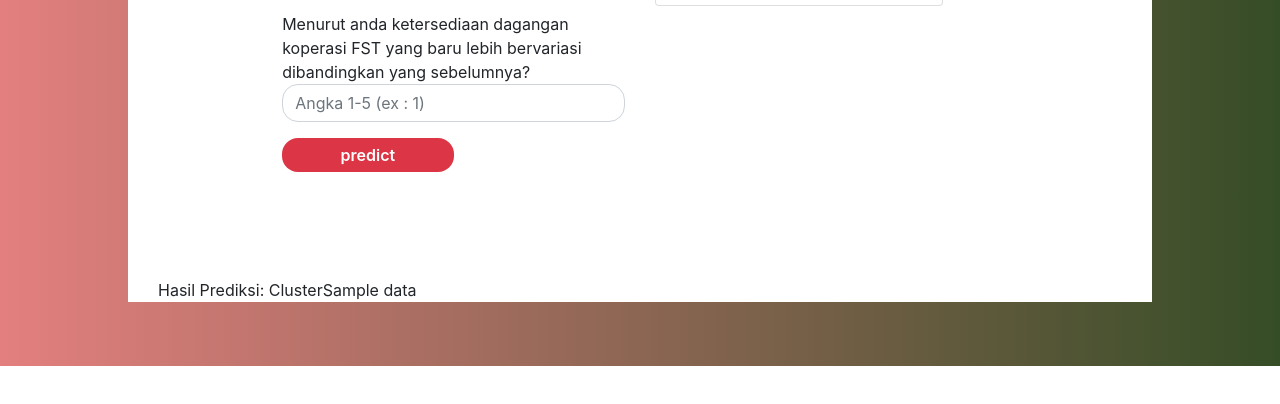
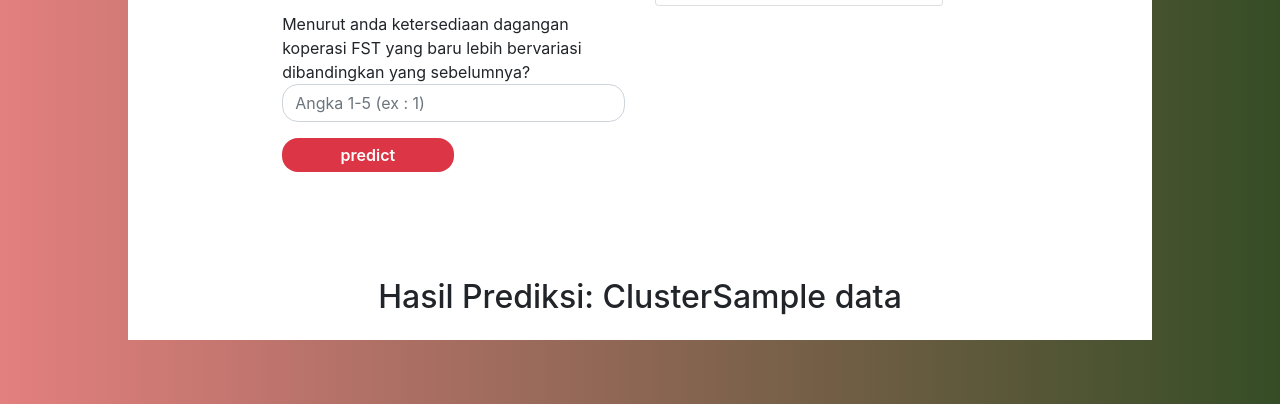
Before and after one commit to safranatha/Kopearasi-FST-predict, a Flask app: template templates/Main.html in a window 1280 px wide. Shown: the part 564-968 px from the top of the page. Before the commit the page ends 930 px from the top, so only its background shows below. Run offline with Flask 3, Linux system fonts and the light colour scheme; the template is opened without the code that fills it: most values are stand-ins (such as "Sample title", 1, 10 or a date in 2020); parts of the project's set-up code (start-up, migrations or seed data) failed here and were passed over; some libraries are stand-ins or nearby versions.

Commit message:
change css and model NB

```diff
--- a/naivebayes_testing.py
+++ b/naivebayes_testing.py
@@ -50,7 +50,7 @@ print("SPLITTING DATA 20-80".center(75,"="))
 X_train, X_test, y_train, y_test = train_test_split(X, y, test_size=0.2, random_state=20)
 
 # Bin the data
-kbins = KBinsDiscretizer(n_bins=3, encode='ordinal', strategy='uniform')
+kbins = KBinsDiscretizer(n_bins=5, encode='ordinal', strategy='uniform')
 X_train_binned = kbins.fit_transform(X_train)
 X_test_binned = kbins.transform(X_test)
 
--- a/templates/Main.html
+++ b/templates/Main.html
@@ -2,7 +2,7 @@
 <html lang="en">
 <head>
     <link href="//maxcdn.bootstrapcdn.com/bootstrap/4.1.1/css/bootstrap.min.css" rel="stylesheet" id="bootstrap-css">
-    <link rel="stylesheet" href="/CSS/style.css">
+    <link rel="stylesheet" href="{{url_for('static',filename='style.css')}}">
     <meta charset="UTF-8">
     <meta http-equiv="X-UA-Compatible" content="IE=edge">
     <meta name="viewport" content="width=device-width, initial-scale=1.0">
@@ -48,10 +48,10 @@
                  </div>
              </div>
             </div>
-         </form>
-         <div class="col-md-6">
-            <p>Hasil Prediksi: Cluster{{data}}</p>
-         </div>
+        </form>
+        <div style="text-align: center;" class="pb-3">
+           <h2>Hasil Prediksi: Cluster{{data}}</h2>
+        </div>
     </div>
 <script src="//maxcdn.bootstrapcdn.com/bootstrap/4.1.1/js/bootstrap.min.js"></script>
 <script src="//cdnjs.cloudflare.com/ajax/libs/jquery/3.2.1/jquery.min.js"></script>
```
Also changed, not shown: static/style.css (renamed from templates/style.css), 1 other file.
